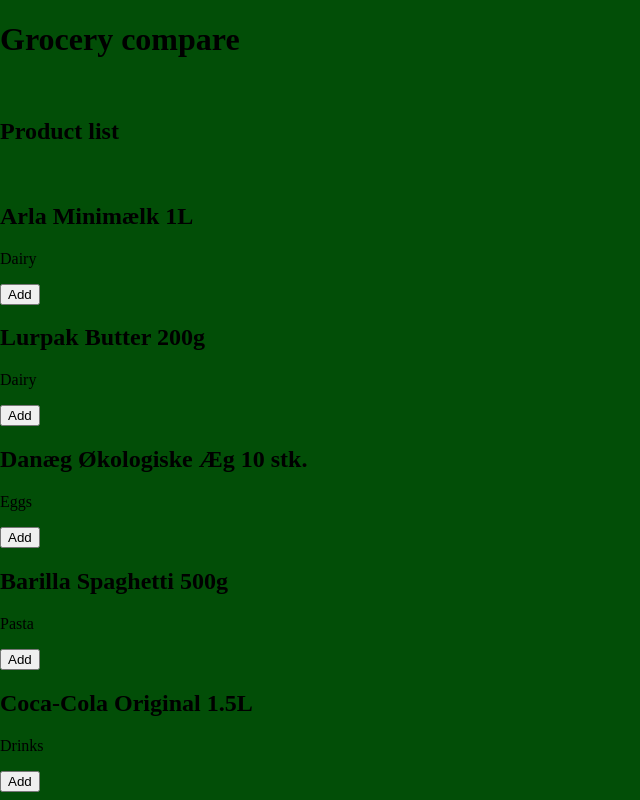
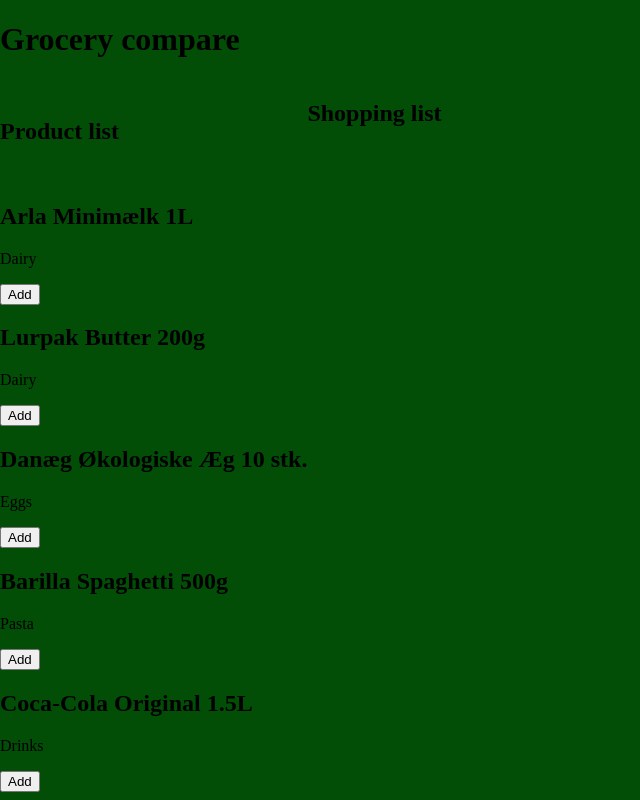
Before and after one commit to stassavuliak/grocery-compare, a React (Vite) app: page / in a window 1280 px wide. Shown: the top 800 px of the page, without its empty margins (0-640 px from the left). Built offline with nearby package versions, Linux system fonts and the light colour scheme.

Commit message:
feat: add remove button functionality

```diff
--- a/src/App.jsx
+++ b/src/App.jsx
@@ -52,17 +52,17 @@
         return item;
       })
     )
-  }, [shoppingList])
+  }, [shoppingList]);
 
   const handleDecreaseQuantity = useCallback((product) => {
     setShoppingList(
       shoppingList.map((item) => {
         if (item.id === product.id) {
 
-          if (item.quantity < 1) {
+          if (item.quantity < 2) {
             return {
               ...item,
-              quantity: 0,
+              quantity: 1,
             }
           }
           return {
@@ -73,13 +73,31 @@
         return item;
       })
     )
+  }, [shoppingList]);
+
+  const handleRemoveProduct = useCallback((product) => {
+    setShoppingList(
+      shoppingList.filter((item) => item.id !== product.id)
+    )
   }, [shoppingList])
 
   return (
     <>
       <h1>Grocery compare</h1>
-      <ProductList products={products} handleAddProduct={handleAddProduct} />
-      <ShoppingList shoppingList={shoppingList} handleIncreaseQuantity={handleIncreaseQuantity} handleDecreaseQuantity={handleDecreaseQuantity} />
+
+      <div className="wrap">
+        <ProductList
+          products={products}
+          handleAddProduct={handleAddProduct}
+        />
+
+        <ShoppingList
+          shoppingList={shoppingList}
+          handleIncreaseQuantity={handleIncreaseQuantity}
+          handleDecreaseQuantity={handleDecreaseQuantity}
+          handleRemoveProduct={handleRemoveProduct}
+        />
+      </div>
     </>
   )
 }
--- a/src/components/ShoppingList/ShoppingList.jsx
+++ b/src/components/ShoppingList/ShoppingList.jsx
@@ -1,4 +1,4 @@
-function ShoppingList({ shoppingList, handleIncreaseQuantity, handleDecreaseQuantity }) {
+function ShoppingList({ shoppingList, handleIncreaseQuantity, handleDecreaseQuantity, handleRemoveProduct }) {
   return (
     <div className="shopping-list">
       <h2>Shopping list</h2>
@@ -10,6 +10,8 @@
             <button onClick={() => { handleDecreaseQuantity(shoppingListItem) }}>-</button>
             <span>quantity: {shoppingListItem.quantity}</span>
             <button onClick={() => { handleIncreaseQuantity(shoppingListItem) }}>+</button>
+
+            <button onClick={() => { handleRemoveProduct(shoppingListItem) }}>Remove</button>
           </div>
         ))
       }
--- a/src/index.css
+++ b/src/index.css
@@ -6,3 +6,7 @@
   margin: 0;
   background: #024e07;
 }
+
+.wrap {
+  display: flex;
+}
```
